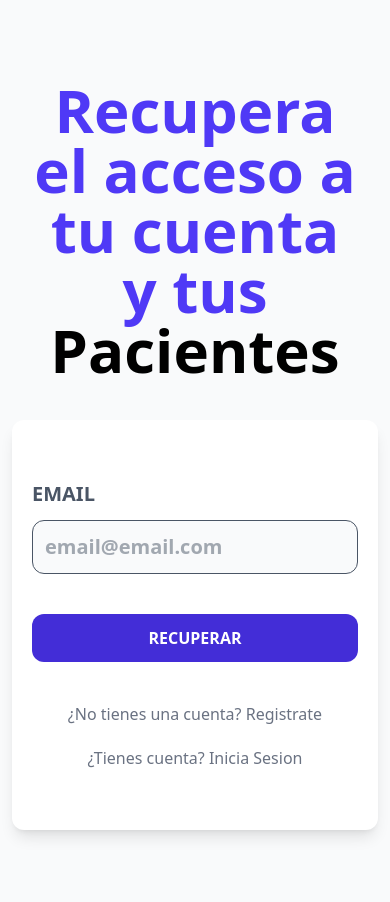
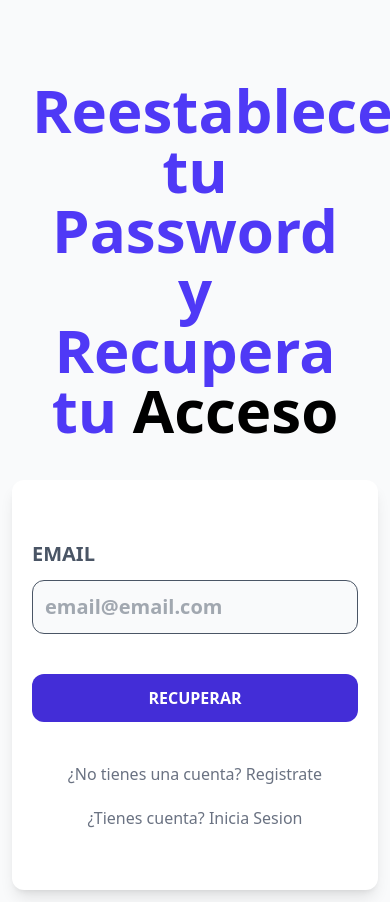
Before and after one commit to alvcontrerass/veterinarioFrontend, a React (Vite) app: page /olvide-password in a window 390 px wide. Built offline with nearby package versions, Linux system fonts and the light colour scheme.

Commit message:
Implementacion de recuperacion de contraseña por olvido. Creada la ruta, dos paginas y funciones.

```diff
--- a/src/App.jsx
+++ b/src/App.jsx
@@ -4,6 +4,7 @@ import Login from './pages/Login'
 import OlvidePassword from './pages/OlvidePassword'
 import Registrar from './pages/Registrar'
 import ConfirmarCuenta from './pages/ConfirmarCuenta'
+import ReestablecerPassword from './pages/ReestablecerPassword'
 
 function App() {
   return (
@@ -13,6 +14,7 @@ function App() {
           <Route index element={<Login />} />
           <Route path="registrar" element={<Registrar />} />
           <Route path="olvide-password" element={<OlvidePassword />} />
+          <Route path="olvide-password/:token" element={<ReestablecerPassword />} />
           <Route path="confirmar/:token" element={<ConfirmarCuenta />} />
         </Route>
       </Routes>
--- a/src/pages/OlvidePassword.jsx
+++ b/src/pages/OlvidePassword.jsx
@@ -1,16 +1,60 @@
 import {Link} from "react-router-dom"
+import { useState } from "react";
+import { Alerta } from "../components/Alerta";
 
 const OlvidePassword = () => {
+	const [email, setEmail] = useState('');
+	const [alerta, setAlerta] = useState({});
+
+	const handleSubmit = async e => {
+		e.preventDefault()
+		if(email === '') {
+			setAlerta({
+				msg: 'El email es obligatorio',
+				error: true
+			})
+		}
+
+		try {
+			const url = `${import.meta.env.VITE_BACKEND_URL}/api/veterinario/olvide-password`
+			const call =await fetch(url, {
+			method: "POST",
+			body: JSON.stringify({email}),
+			headers: {
+			"Content-Type": "application/json"
+			}
+		})
+			const response = await call.json()
+			if (call.status === 200) {
+				setAlerta({
+					msg: "Hemos enviado un email para que puedas reestablecer tu password",
+					error: false
+				})
+			} else {
+				setAlerta({
+					msg: response.msg,
+					error: true
+				})
+			}
+		} catch (error) {
+			console.log("Hubo un error en la conexion", error)
+		}
+	}
+
+	const {msg} = alerta
+
+
   return (
     <>
         <div>
 				<h1 className="text-indigo-600 font-black text-6xl text-center md:text-left p-5 ">
-					Recupera el acceso a tu cuenta y tus{" "}
-					<span className="text-black">Pacientes</span>
+					Reestablece tu Password y Recupera tu{" "}
+					<span className="text-black">Acceso</span>
 				</h1>
 			</div>
 			<div className="mt-5 shadow-lg px-5 py-10 rounded-xl bg-white">
-				<form action="">
+				{msg && <Alerta alerta={alerta} />}
+				<form onSubmit={handleSubmit}>
 					<div className="my-5">
 						<label className="uppercase text-gray-600 block text-xl font-bold">
 							Email
@@ -18,6 +62,8 @@ const OlvidePassword = () => {
 								type="email"
 								placeholder="email@email.com"
 								className="border w-full p-3 mt-3 bg-gray-50 rounded-xl"
+								value={email}
+                                onChange={e => setEmail(e.target.value)}
 							/>
 						</label>
 					</div>
--- /dev/null
+++ b/src/pages/ReestablecerPassword.jsx
@@ -0,0 +1,121 @@
+import { useParams, Link } from "react-router-dom";
+import { useState, useEffect } from "react";
+import { Alerta } from "../components/Alerta";
+
+const ReestablecerPassword = () => {
+	const [password, setPassword] = useState("");
+	const [alerta, setAlerta] = useState({});
+	const [tokenValido, setTokenValido] = useState(false);
+    const [passwordModificado, setPasswordModificado] = useState(false);
+	const params = useParams();
+	const { token } = params;
+
+	useEffect(() => {
+		const comprobarToken = async () => {
+			try {
+				const url = `${import.meta.env.VITE_BACKEND_URL}/api/veterinario/olvide-password/${token}`;
+				const call = await fetch(url);
+				const response = await call.json();
+				if (call.status === 200) {
+					setAlerta({
+						msg: "Ingresa tu Nueva Password",
+						error: false,
+					});
+					setTokenValido(true);
+				} else {
+					setAlerta({
+						msg: "Hubo un problema con tu recuperacion. Vuelve a intentar o comunicate con soporte",
+						error: true,
+					});
+					console.log(response);
+				}
+			} catch (error) {
+				console.log(error);
+			}
+		};
+		comprobarToken();
+	}, [token]);
+
+	const handleSubmit = async (e) => {
+		e.preventDefault();
+		if (password < 6) {
+			setAlerta({
+				msg: "El password debe tener al menos 6 caracteres",
+				error: true,
+			});
+			return;
+		}
+		try {
+			const url = `${import.meta.env.VITE_BACKEND_URL}/api/veterinario/olvide-password/${token}`;
+			const call = await fetch(url, {
+				method: "POST",
+				body: JSON.stringify({ password }),
+				headers: {
+					"Content-Type": "application/json",
+				},
+			});
+			const response = await call.json();
+			if (call.status === 200) {
+				setAlerta({
+					msg: response.msg,
+					error: false,
+				});
+                setPasswordModificado(true);
+			} else {
+				setAlerta({
+					msg: "Hubo un error en el reestablecimiento de tu password. Vuelve a intentar o comunicate con soporte",
+					error: true,
+				});
+			}
+		} catch (error) {
+			console.log(error);
+		}
+	};
+
+	const { msg } = alerta;
+
+	return (
+		<>
+			<div>
+				<h1 className="text-indigo-600 font-black text-6xl text-center md:text-left p-5 ">
+					Reestablece tu Password y Recupera tu{" "}
+					<span className="text-black">Acceso</span>
+				</h1>
+			</div>
+			<div className="mt-5 shadow-lg px-5 py-10 rounded-xl bg-white">
+				{msg && <Alerta alerta={alerta} />}
+				{tokenValido && (
+					<>
+						<form onSubmit={handleSubmit}>
+							<div className="my-5">
+								<label className="uppercase text-gray-600 block text-xl font-bold">
+									Ingresa tu nuevo Password
+									<input
+										type="password"
+										placeholder="··········"
+										className="border w-full p-3 mt-3 bg-gray-50 rounded-xl"
+										value={password}
+										onChange={(e) => setPassword(e.target.value)}
+									/>
+								</label>
+							</div>
+							<input
+								type="submit"
+								value="Reestablecer Password"
+								className="bg-indigo-700 w-full py-3 px-10 rounded-xl text-white uppercase font-bold mt-5 hover:cursor-pointer hover:bg-indigo-800 md:w-auto"
+							/>
+						</form>
+						{passwordModificado && (
+                            <Link className="block text-center my-5 text-gray-500" to="/">
+							    ¡Prueba tu nuevo password! Inicia sesion
+						    </Link>
+                        )}
+
+					</>
+				)}
+			</div>
+		</>
+	);
+};
+
+export default ReestablecerPassword;
```
